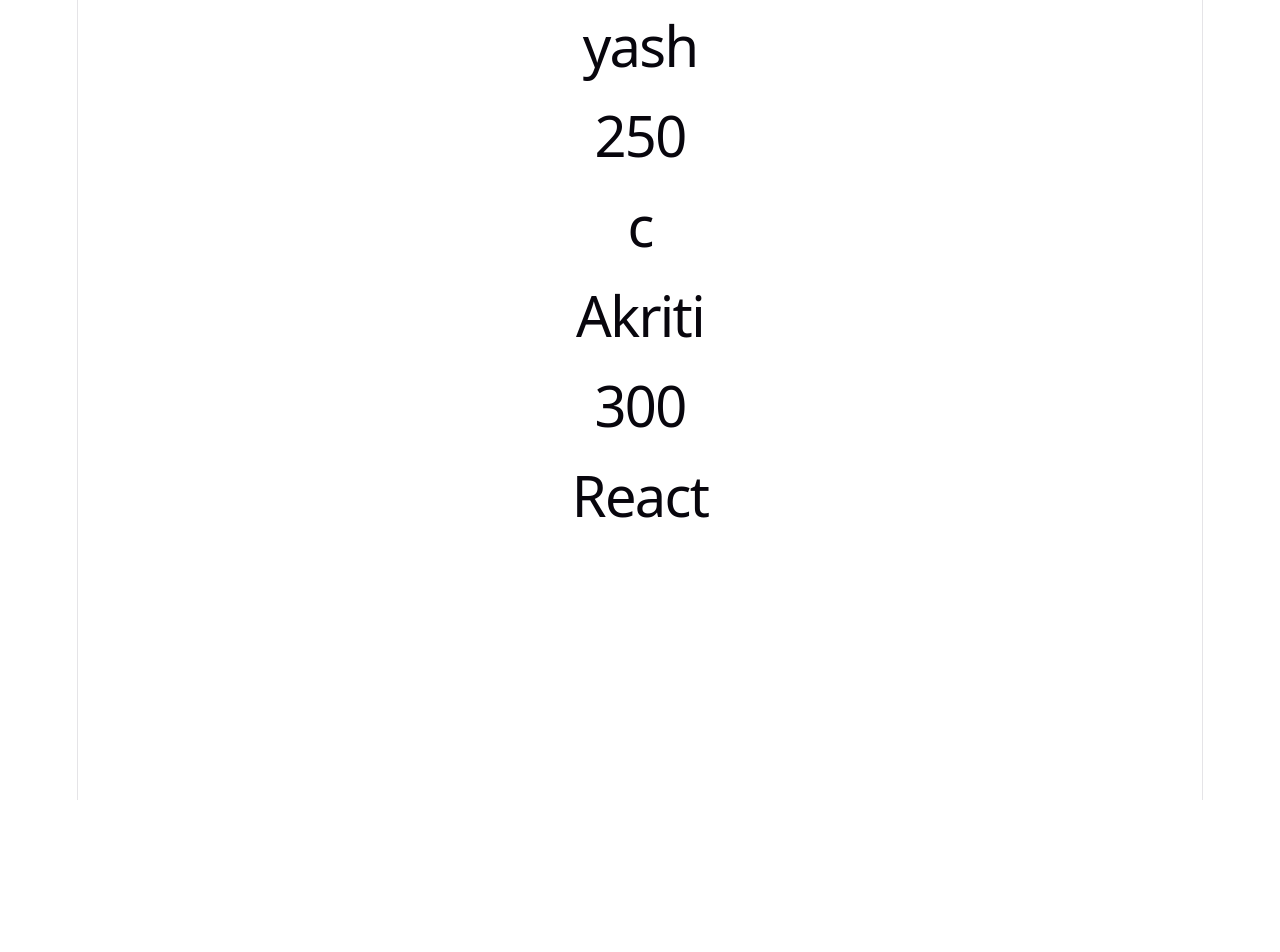
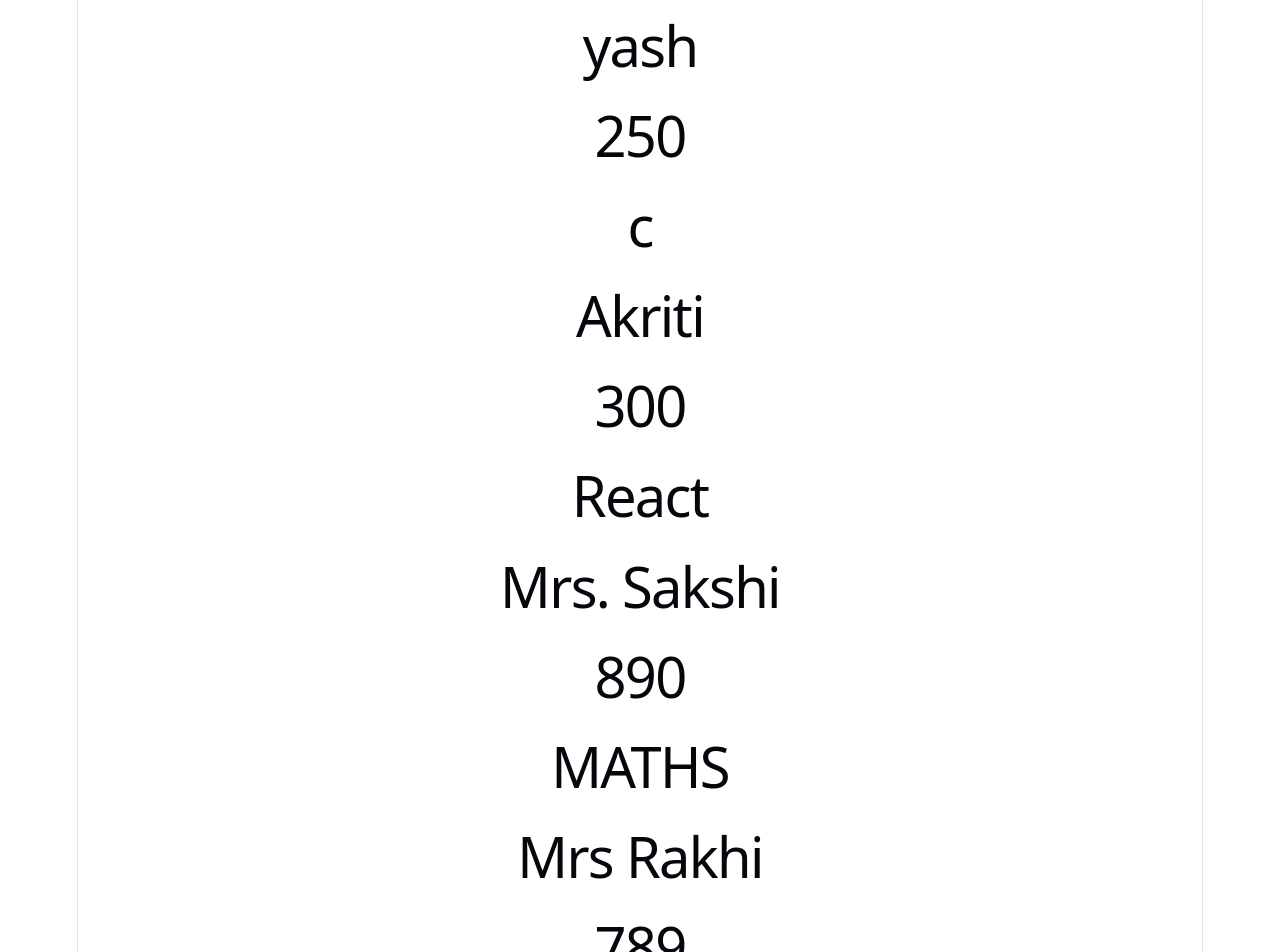
Before and after one commit to AKRITIROY007/React1, a React (Vite) app: page / in a window 1280 px wide. Shown: the top 952 px of the page. Before the commit the page ends 800 px from the top, so only its background shows below. Built offline with nearby package versions, Linux system fonts and the light colour scheme.

Commit message:
Use Array of objects and map(loop)

```diff
--- a/src/BookList.jsx
+++ b/src/BookList.jsx
@@ -2,22 +2,39 @@
 import Book from "./Book";
 
 const BookList = () => {
-  const book1 = {
+  const books = [
+    {
       author: "yash",
       title: "c",
       price: "250",
-  };
+    },
 
-  const book2 = {
+    {
       author: "Akriti",
       title: "React",
       price: "300",
-  };
+    },
+
+    {
+      author: "Mrs. Sakshi",
+      title: "MATHS",
+      price: "890",
+    },
+
+    {
+      author: "Mrs Rakhi",
+      title: "Java",
+      price: "789",
+    },
+  ];
 
   return (
     <>
-      <Book {...book1} />
-      <Book {...book2} />
+      {
+        books.map((item) => (
+        <Book {...item} />
+        ))
+      }
     </>
   );
 };
```
Lines whose indentation alone changed are shown as unchanged.
